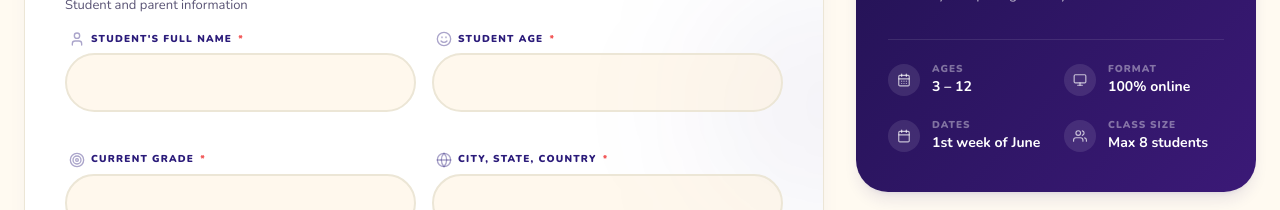
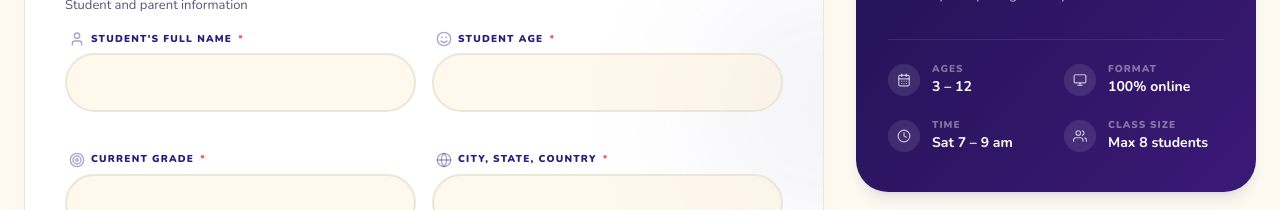
Before and after one commit to press1-dev/summer-camp-landing, a Next.js app: page / in a window 1280 px wide. Shown: the part 5240-5450 px from the top of the page. Built offline with nearby package versions, Linux system fonts and the light colour scheme.

Commit message:
refactor: update contact details and remove demo time field from dynamic form

```diff
--- a/src/components/Contact.tsx
+++ b/src/components/Contact.tsx
@@ -359,25 +359,16 @@ export default function Contact() {
                         strokeLinecap="round"
                         strokeLinejoin="round"
                       >
-                        <rect
-                          x="3"
-                          y="4"
-                          width="18"
-                          height="18"
-                          rx="2"
-                          ry="2"
-                        />
-                        <line x1="16" y1="2" x2="16" y2="6" />
-                        <line x1="8" y1="2" x2="8" y2="6" />
-                        <line x1="3" y1="10" x2="21" y2="10" />
+                        <circle cx="12" cy="12" r="10" />
+                        <polyline points="12 6 12 12 16 14" />
                       </svg>
                     </div>
                     <div>
                       <div className="text-white/40 text-[10px] font-black uppercase tracking-widest leading-none mb-1">
-                        Dates
+                        Time
                       </div>
                       <div className="text-white text-[14px] font-bold leading-tight">
-                        1st week of June
+                        Sat 7 &ndash; 9 am
                       </div>
                     </div>
                   </div>
--- a/src/components/DynamicForm.tsx
+++ b/src/components/DynamicForm.tsx
@@ -84,7 +84,6 @@ const FINAL_STEP: FormStep = {
   title: "Final Details",
   subtitle: "Almost there!",
   fields: [
-    { name: "demoTime", label: "Preferred Day/Time for Demo Class?", type: "text", icon: <Calendar size={16} />, placeholder: "e.g., Wed 5pm, Weekend 10am" },
     { name: "extraNotes", label: "Anything else we should know?", type: "textarea", icon: <MessageSquare size={16} /> },
   ]
 };
```
